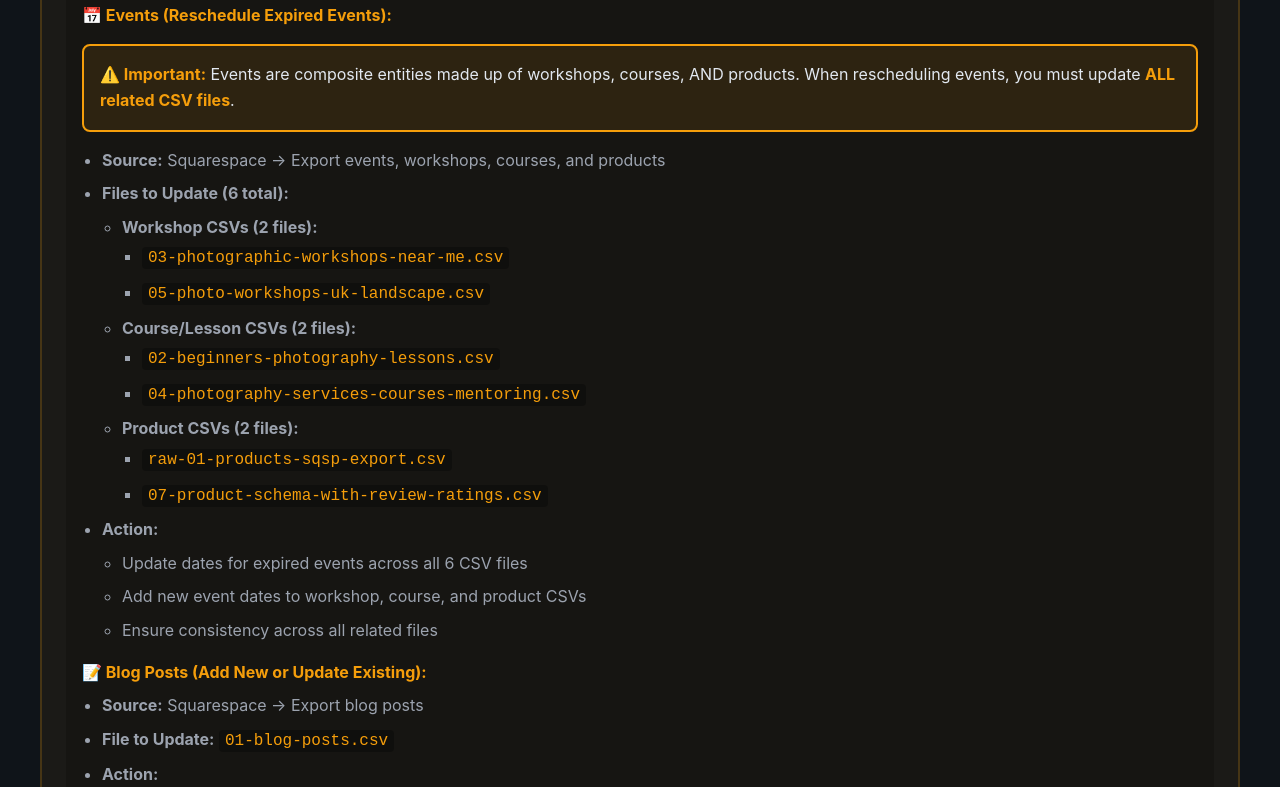
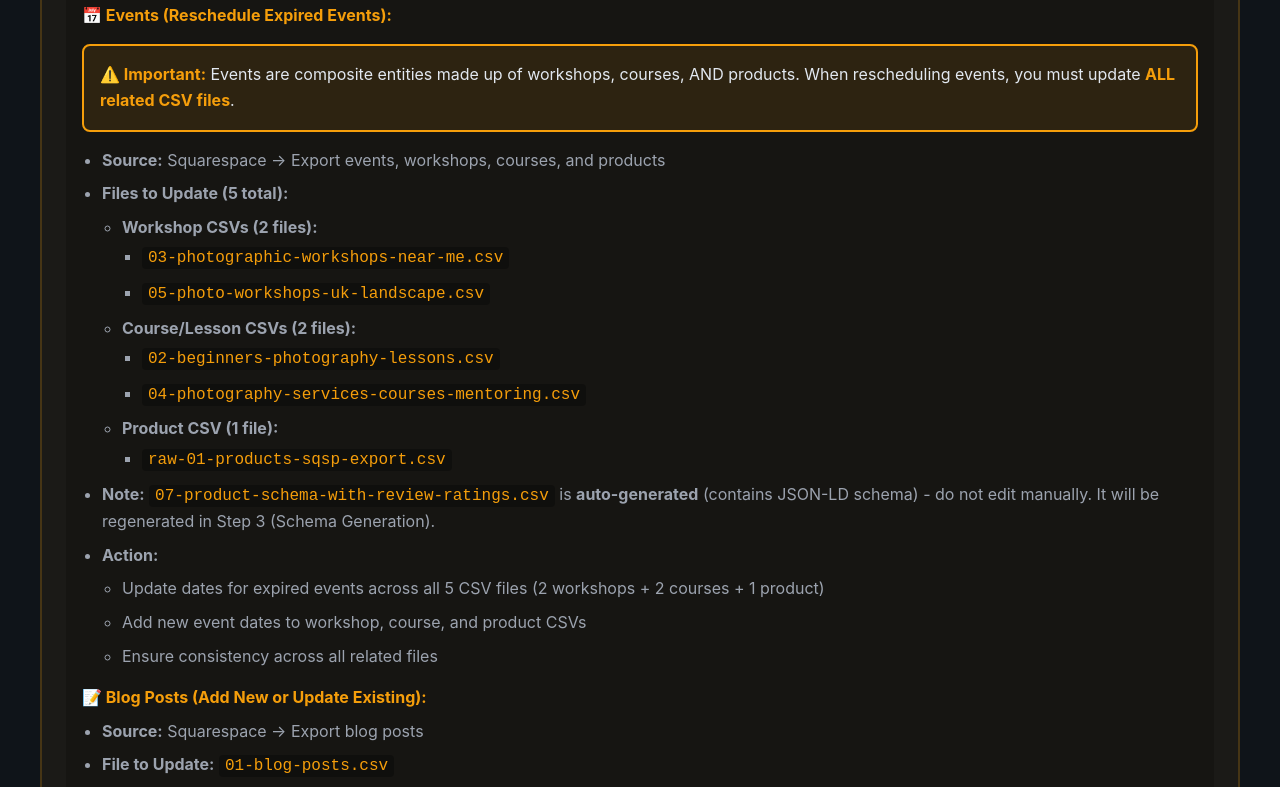
Before and after one commit to alanranger/apps-dashboard, a plain HTML site: page bau-workflow.html in a window 1280 px wide. Shown: the part 675-1462 px from the top of the page. Drawn offline with Linux system fonts and the light colour scheme.

Commit message:
Clarify: 07-product-schema-with-review-ratings.csv is auto-generated, not manually updated. Events require 5 files (not 6)

```diff
--- a/bau-workflow.html
+++ b/bau-workflow.html
@@ -242,7 +242,7 @@
         </div>
         <ul>
           <li><strong>Source:</strong> Squarespace → Export events, workshops, courses, and products</li>
-          <li><strong>Files to Update (6 total):</strong>
+          <li><strong>Files to Update (5 total):</strong>
             <ul style="margin-top: 8px; margin-left: 20px;">
               <li><strong>Workshop CSVs (2 files):</strong>
                 <ul style="margin-top: 4px; margin-left: 20px;">
@@ -256,17 +256,17 @@
                   <li><code>04-photography-services-courses-mentoring.csv</code></li>
                 </ul>
               </li>
-              <li><strong>Product CSVs (2 files):</strong>
+              <li><strong>Product CSV (1 file):</strong>
                 <ul style="margin-top: 4px; margin-left: 20px;">
                   <li><code>raw-01-products-sqsp-export.csv</code></li>
-                  <li><code>07-product-schema-with-review-ratings.csv</code></li>
                 </ul>
               </li>
             </ul>
           </li>
+          <li><strong>Note:</strong> <code>07-product-schema-with-review-ratings.csv</code> is <strong>auto-generated</strong> (contains JSON-LD schema) - do not edit manually. It will be regenerated in Step 3 (Schema Generation).</li>
           <li><strong>Action:</strong>
             <ul style="margin-top: 8px; margin-left: 20px;">
-              <li>Update dates for expired events across all 6 CSV files</li>
+              <li>Update dates for expired events across all 5 CSV files (2 workshops + 2 courses + 1 product)</li>
               <li>Add new event dates to workshop, course, and product CSVs</li>
               <li>Ensure consistency across all related files</li>
             </ul>
```
